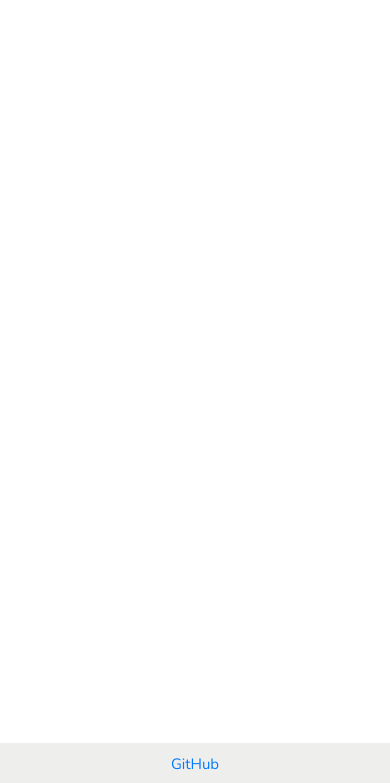
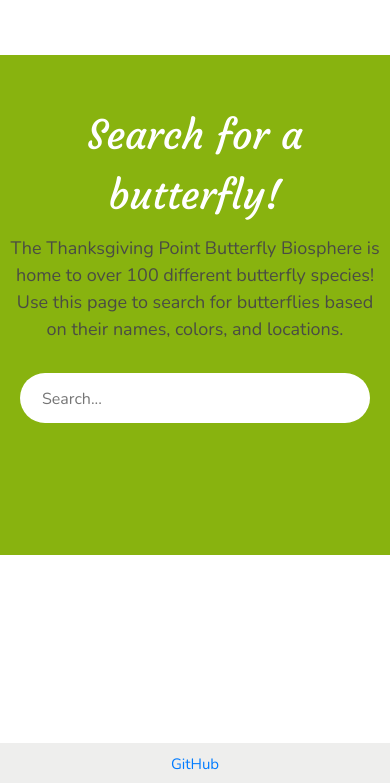
Before and after one commit to emmetuft/butterflies, a plain HTML site: page html/search.html in a window 390 px wide. Shown: the part 61-844 px from the top of the page. Drawn offline with nearby package versions, Linux system fonts and the light colour scheme.

Commit message:
File changes part 3

```diff
--- a/css/styles.css
+++ b/css/styles.css
@@ -118,6 +118,53 @@
     flex-wrap: wrap;
 }
 
+.search-div {
+    width: 100%;
+    height: 300px;
+    background-color: #88b30f;
+}
+
+.search-title {
+    font-family: 'Courgette', cursive;
+    font-size: 40px;
+    color: white;
+    margin-top: 50px;
+    padding-top: 50px;
+    text-align: center;
+}
+
+.search-text {
+    font-size: 18px;
+    color: #4a4c44;
+    text-align: center;
+    padding: 10px 200px 10px 200px;
+}
+
+.search-bar{
+    margin: 20px 80px 20px 80px;
+    height: 50px;
+    background-color: white;
+    border-radius: 30px;
+    padding: 5px;
+    padding-left: 20px;
+}
+
+.search-input{
+    color: black;
+    border: 0;
+    outline: 0;
+    background: none;
+    caret-color:transparent;
+    line-height: 40px;
+    transition: width 0.4s linear;
+}
+
+.search-bar:hover > .search-input{
+    width: 450px;
+    caret-color:#88b30f;
+    transition: width 0.4s linear;
+}
+
 .footer {
     position: fixed;
     left: 0;
@@ -166,6 +213,19 @@
         margin-top: 20px;
     }
 
+    .search-div {
+        height: 500px;
+    }
+
+    .search-text {
+        padding: 10px;
+    }
+
+    .search-bar {
+        margin: 20px;
+    }
+
     .masonry {
         column-count: 1;
     }
+}
--- a/html/search.html
+++ b/html/search.html
@@ -5,7 +5,7 @@
   <meta name="viewport" content="width=device-width, initial-scale=1">
   <link rel="stylesheet" href="/css/styles.css" />
   <link rel="preconnect" href="https://fonts.gstatic.com">
-  <link href="https://fonts.googleapis.com/css2?family=Nunito:wght@300&display=swap" rel="stylesheet">
+  <link href="https://fonts.googleapis.com/css2?family=Courgette&family=Nunito:wght@300&display=swap" rel="stylesheet">
   <link rel="stylesheet" href="https://stackpath.bootstrapcdn.com/bootstrap/4.1.3/css/bootstrap.min.css" integrity="sha384-MCw98/SFnGE8fJT3GXwEOngsV7Zt27NXFoaoApmYm81iuXoPkFOJwJ8ERdknLPMO" crossorigin="anonymous">
   <title>Butterfly Search</title>
 </head>
@@ -37,6 +37,16 @@
     </div>
   </nav>
 
+  <div class="search-div">
+    <div class="search-title">Search for a butterfly!</div>
+    <div class="search-text">The Thanksgiving Point Butterfly Biosphere is home to over 100 different butterfly species!
+      Use this page to search for butterflies based on their names, colors, and locations.
+    </div>
+    <div class="search-bar">
+      <input class="search-input" type="text" name="" placeholder="Search...">
+    </div>
+  </div>
+
   <div class="footer">
     <div class="center-items">
       <div class="footer-text"><a href="https://github.com/emmetuft/butterflies/tree/master/butterflies/html">GitHub</a></div>
```
Also changed, not shown: butterflies/html/index.html (deleted, +0 -49 lines), butterflies/html/activity.html (deleted), butterflies/html/css/styles.css (deleted), butterflies/html/gallery.html (deleted), butterflies/html/search.html (deleted).
